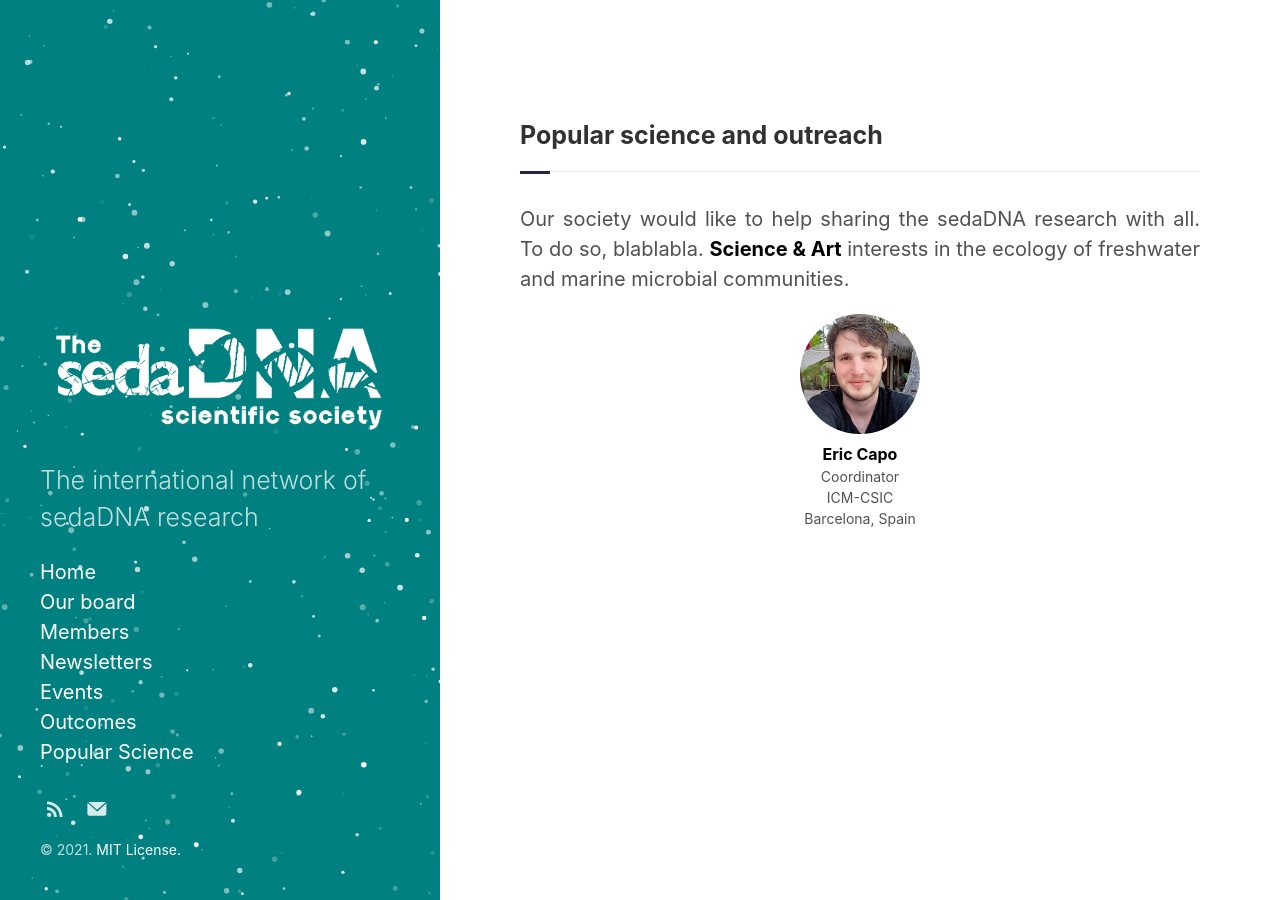
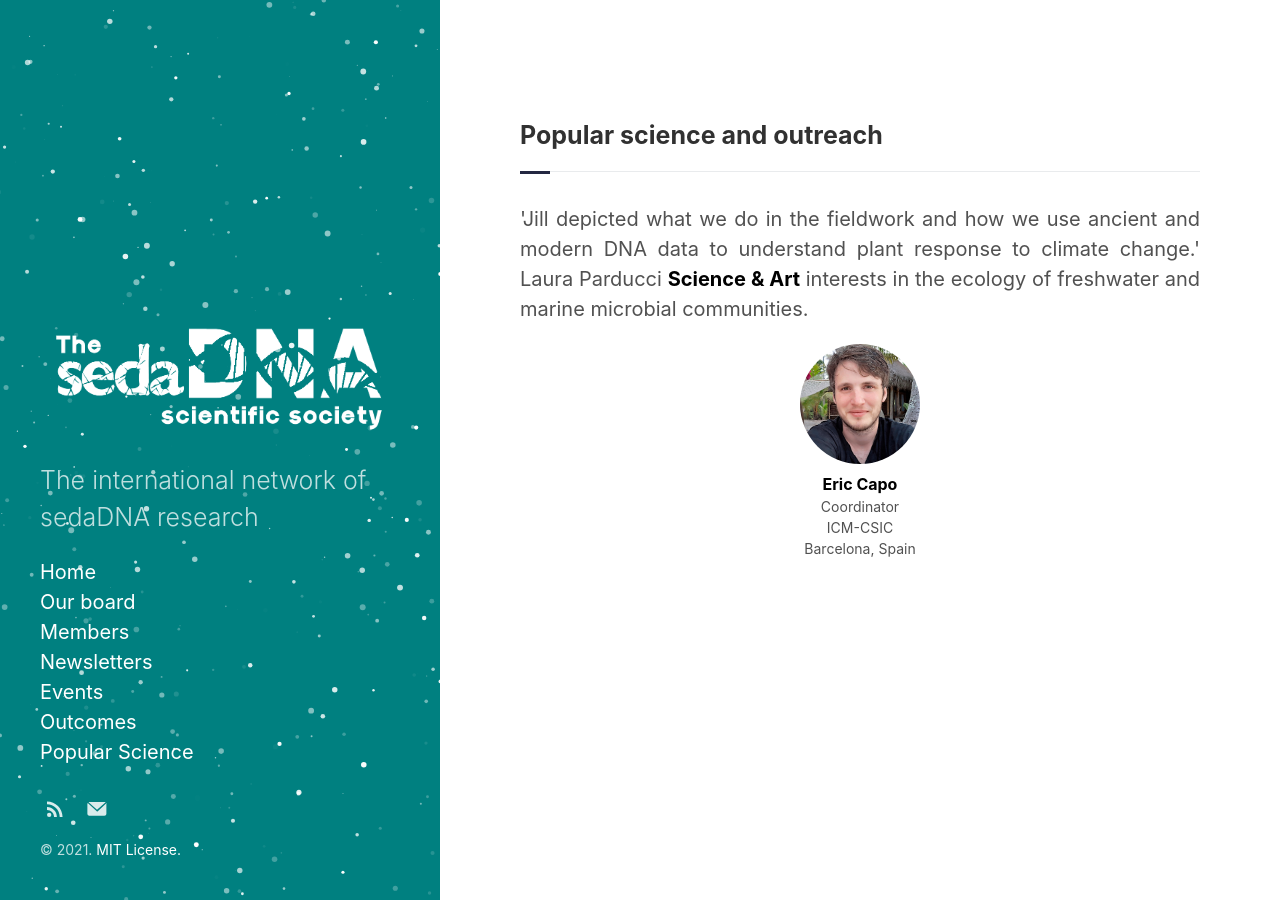
Before and after one commit to sedadna/sedadna.github.io, a Jekyll site: the page built from category/popscience.md, in a window 1280 px wide. Built offline with Jekyll 4.4.1, drawn with Linux system fonts in a browser that asks for light colours.

Commit message:
Update popscience.md

```diff
--- a/category/popscience.md
+++ b/category/popscience.md
@@ -10,7 +10,7 @@ Title: Popular Science
 
 <div class="intro">
 <div class="section Eric">
-<p> Our society would like to help sharing the sedaDNA research with all. To do so, blablabla. <a href="https://laurap.it/events" target="_blank"><b>Science & Art</b></a> interests in the ecology of freshwater and marine microbial communities.</p>
+<p> 'Jill depicted what we do in the fieldwork and how we use ancient and modern DNA data to understand plant response to climate change.' Laura Parducci <a href="https://laurap.it/events" target="_blank"><b>Science & Art</b></a> interests in the ecology of freshwater and marine microbial communities.</p>
 </div>
 
 <div class="avatar">
```
